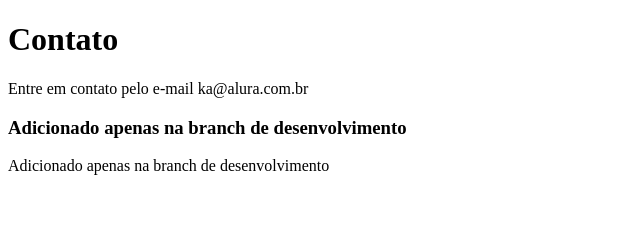
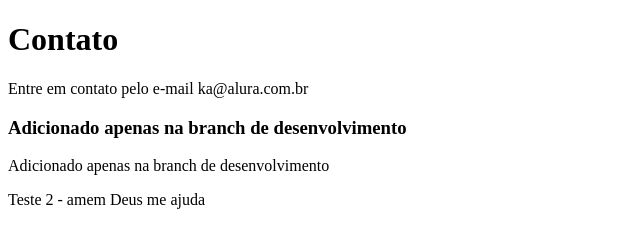
Before and after one commit to kkassias/Git, a plain HTML site: page contato.html in a window 1280 px wide. Shown: the whole page, without its empty margins (0-640 px from the left). Drawn offline with Linux system fonts and the light colour scheme.

Commit message:
tentativa 2

```diff
--- a/contato.html
+++ b/contato.html
@@ -11,5 +11,6 @@
     <p>Entre em contato pelo e-mail ka@alura.com.br</p>
     <h3>Adicionado apenas na branch de desenvolvimento</h3>
     <p>Adicionado apenas na branch de desenvolvimento</p>
+    <p>Teste 2 - amem Deus me ajuda</p>
 </body>
 </html>
```
